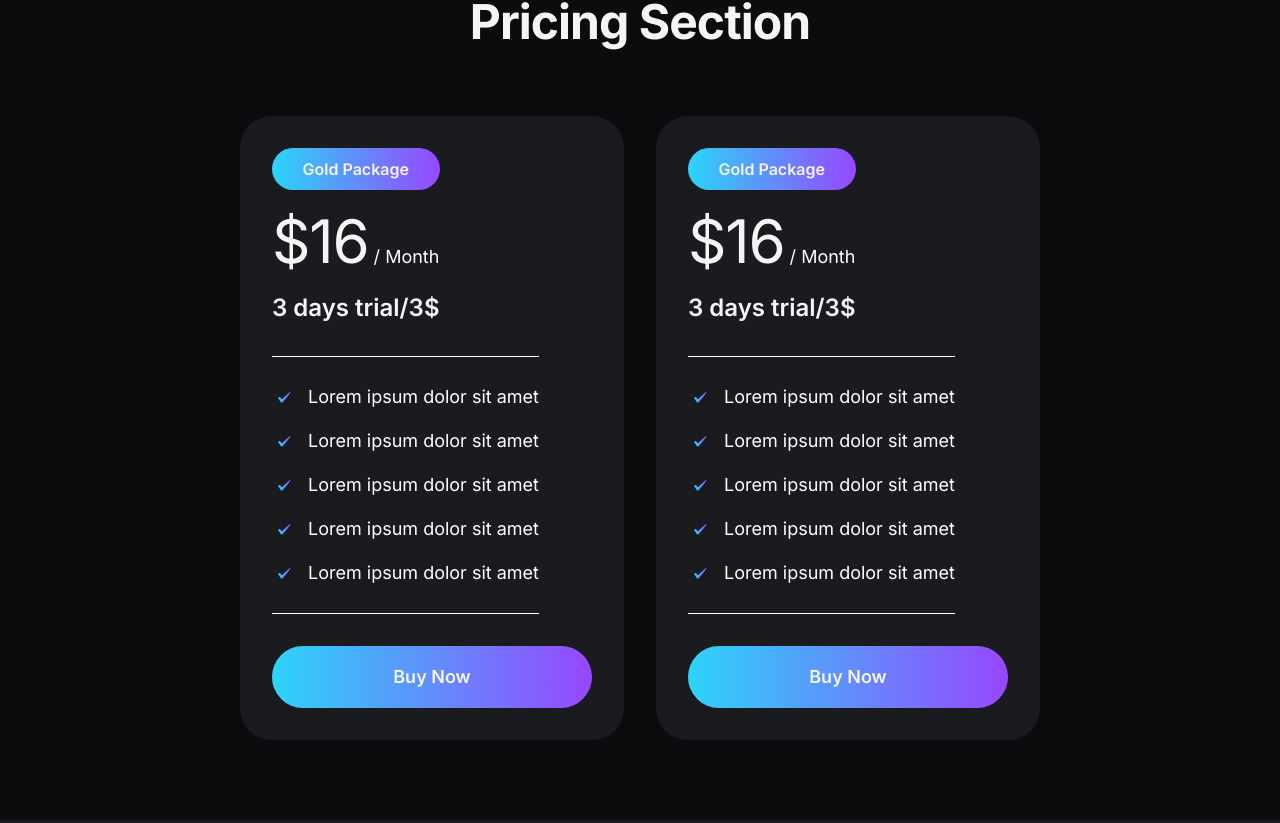
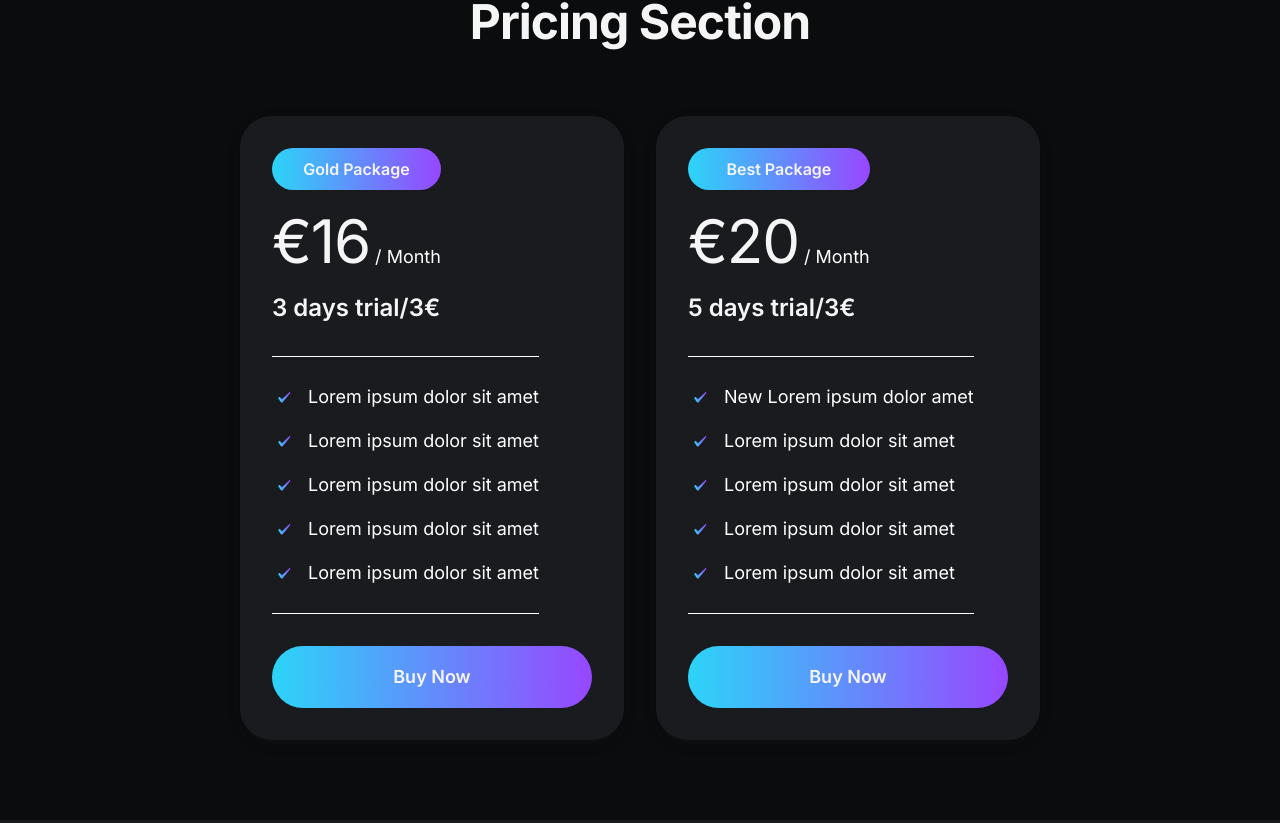
Before and after one commit to devs-nazmul/tasks_merchant-16, a Next.js app: page / in a window 1280 px wide. Shown: the part 2617-3440 px from the top of the page. Built offline with nearby package versions, Linux system fonts and the light colour scheme.

Commit message:
first commit

```diff
--- a/app/globals.css
+++ b/app/globals.css
@@ -1,10 +1,6 @@
 @import "normalize.css";
 
 :root {
-
-  /*--primary_font: ui-monospace, Menlo, Monaco, "Cascadia Mono", "Segoe UI Mono",*/
-  /*  "Roboto Mono", "Oxygen Mono", "Ubuntu Monospace", "Source Code Pro",*/
-  /*  "Fira Mono", "Droid Sans Mono", "Courier New", monospace;*/
 
   --Soft-Skill-bg-primary: #0B0C0E;
   --Soft-Skill-bg-primary-light: #191B1F;
--- a/app/page.js
+++ b/app/page.js
@@ -10,17 +10,13 @@ import Footer from "@/sectioins/Footer";
 export default function Home() {
   return(
       <>
-        {/*<Navigation />*/}
-        {/*<Hero/>*/}
 
           <Navigation />
           <Hero />
           <Feature/>
           <About/>
-
           <Pricing />
           <Footer/>
-
 
       </>
   )
--- a/sectioins/About.js
+++ b/sectioins/About.js
@@ -1,5 +1,4 @@
 import css from "./About.module.css";
-import Link from "next/link";
 
 import {MiniTitle, TitleH2} from "@/components/title";
 import Image from "next/image";
--- a/sectioins/About.module.css
+++ b/sectioins/About.module.css
@@ -1,8 +1,6 @@
 .sectionBG{
     background: var(--Soft-Skill-bg-primary-light, #191B1F);
 }
-
-
 
 
 .grid{
@@ -42,6 +40,5 @@
 }
 
 .right img{
-    /*width: auto;*/
     height: auto;
 }
--- a/sectioins/Footer.js
+++ b/sectioins/Footer.js
@@ -7,6 +7,17 @@ import Link from "next/link";
 
 
 const Footer = () => {
+
+	const links = [
+		{link: "/", name: "About us"},
+		{link: "/", name: "Contact us"},
+		{link: "/", name: "Terms of Use"},
+		{link: "/", name: "Cookie Policy"},
+		{link: "/", name: "Cancellation Policy"},
+		{link: "/", name: "Unsubscribe"},
+
+	]
+
 	return (
 		<section className={css.sectionBG} id="Footer">
 			<div className="container">
@@ -19,13 +30,7 @@ const Footer = () => {
 						<p className={css.link_head}>Useful Links</p> <br/>
 
 						<div className={css.links}>
-							<Link href="/">About us</Link>
-							<Link href="/">Contact us</Link>
-							<Link href="/">Terms of Use</Link>
-							<Link href="/">Privacy Policy</Link>
-							<Link href="/">Cookie Policy</Link>
-							<Link href="/">Cancellation Policy</Link>
-							<Link href="/">Unsubscribe</Link>
+							{links.map((link, id) => <Link key={id} href={link.link}> {link.name} </Link> )}
 						</div>
 					</div>
 
--- a/sectioins/Hero.js
+++ b/sectioins/Hero.js
@@ -1,5 +1,4 @@
 import css from "./Hero.module.css";
-import Link from "next/link";
 
 import {TitleH1} from "@/components/title";
 import {Button} from "@/components/Button";
--- a/sectioins/Navigation.module.css
+++ b/sectioins/Navigation.module.css
@@ -1,5 +1,5 @@
 .sectionBG{
-    background: var(--Soft-Skill-secondary, #0B0C0E);    /*background: black;*/
+    background: var(--Soft-Skill-secondary, #0B0C0E);
     z-index: 10;
 }
 
--- a/sectioins/Pricing.js
+++ b/sectioins/Pricing.js
@@ -7,6 +7,31 @@ import check from "@/assets/icons/check.svg"
 
 
 const Pricing = () => {
+
+	const packages = [
+		{
+			price: 16, trial: 3, name: "Gold Package",
+			details: [
+				{img: check, text: "Lorem ipsum dolor sit amet"},
+				{img: check, text: "Lorem ipsum dolor sit amet"},
+				{img: check, text: "Lorem ipsum dolor sit amet"},
+				{img: check, text: "Lorem ipsum dolor sit amet"},
+				{img: check, text: "Lorem ipsum dolor sit amet"},
+			]
+		},
+
+		{
+			price: 20, trial: 5, name: "Best Package",
+			details: [
+				{img: check, text: "New Lorem ipsum dolor amet"},
+				{img: check, text: "Lorem ipsum dolor sit amet"},
+				{img: check, text: "Lorem ipsum dolor sit amet"},
+				{img: check, text: "Lorem ipsum dolor sit amet"},
+				{img: check, text: "Lorem ipsum dolor sit amet"},
+			]
+		}
+	]
+
 
 	return(
 		<section className={css.sectionBG} id="Pricing">
@@ -23,17 +48,13 @@ const Pricing = () => {
 						<div className={css.box}>
 
 							<div className={css.price_head}>
-								<Button size="small">Gold Package</Button>
-								<p><span className={css.euro}>$16</span> / Month </p>
-								<p className={css.trial}>3 days trial/3$</p>
+								<Button size="small"> {packages[0].name} </Button>
+								<p><span className={css.euro}>€{packages[0].price}</span> / Month </p>
+								<p className={css.trial}> {packages[0].trial} days trial/3€</p>
 							</div>
 
 							<div className={css.lists}>
-								<p><Image src={check} alt={"Check icon"}/> Lorem ipsum dolor sit amet</p>
-								<p><Image src={check} alt={"Check icon"}/> Lorem ipsum dolor sit amet</p>
-								<p><Image src={check} alt={"Check icon"}/> Lorem ipsum dolor sit amet</p>
-								<p><Image src={check} alt={"Check icon"}/> Lorem ipsum dolor sit amet</p>
-								<p><Image src={check} alt={"Check icon"}/> Lorem ipsum dolor sit amet</p>
+								{packages[0].details.map((list, id) => <p key={id}><Image src={list.img} alt="icon"/> {list.text} </p>)}
 							</div>
 
 							<Button className={css.buyBtn} size="large"> Buy Now </Button>
@@ -43,17 +64,13 @@ const Pricing = () => {
 						<div className={css.box}>
 
 							<div className={css.price_head}>
-								<Button size="small">Gold Package</Button>
-								<p> <span className={css.euro}>$16</span> / Month </p>
-								<p className={css.trial}>3 days trial/3$</p>
+								<Button size="small"> {packages[1].name} </Button>
+								<p><span className={css.euro}>€{packages[1].price}</span> / Month </p>
+								<p className={css.trial}> {packages[1].trial} days trial/3€</p>
 							</div>
 
 							<div className={css.lists}>
-								<p><Image src={check} alt={"Check icon"}/> Lorem ipsum dolor sit amet</p>
-								<p><Image src={check} alt={"Check icon"}/> Lorem ipsum dolor sit amet</p>
-								<p><Image src={check} alt={"Check icon"}/> Lorem ipsum dolor sit amet</p>
-								<p><Image src={check} alt={"Check icon"}/> Lorem ipsum dolor sit amet</p>
-								<p><Image src={check} alt={"Check icon"}/> Lorem ipsum dolor sit amet</p>
+								{packages[1].details.map((list, id) => <p key={id}><Image src={list.img} alt="icon"/> {list.text} </p>)}
 							</div>
 
 							<Button className={css.buyBtn} size="large"> Buy Now </Button>
```
